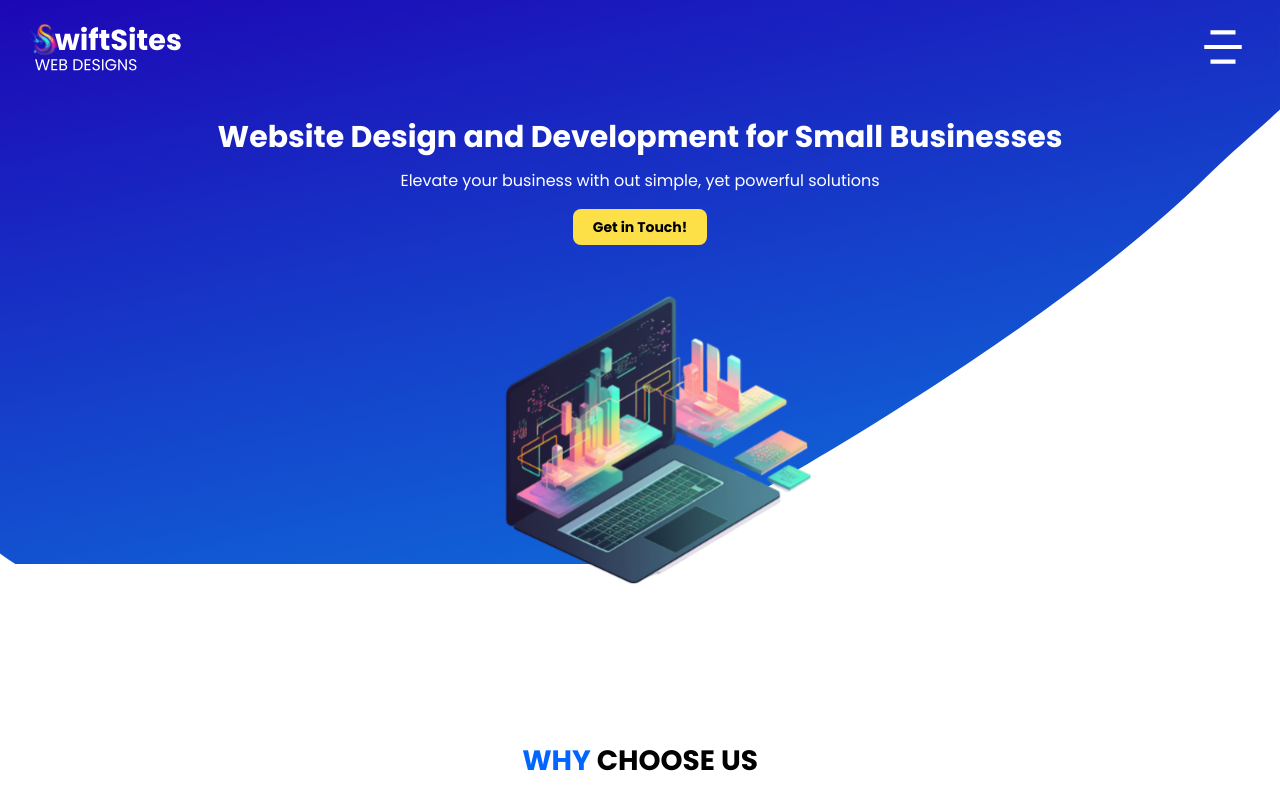
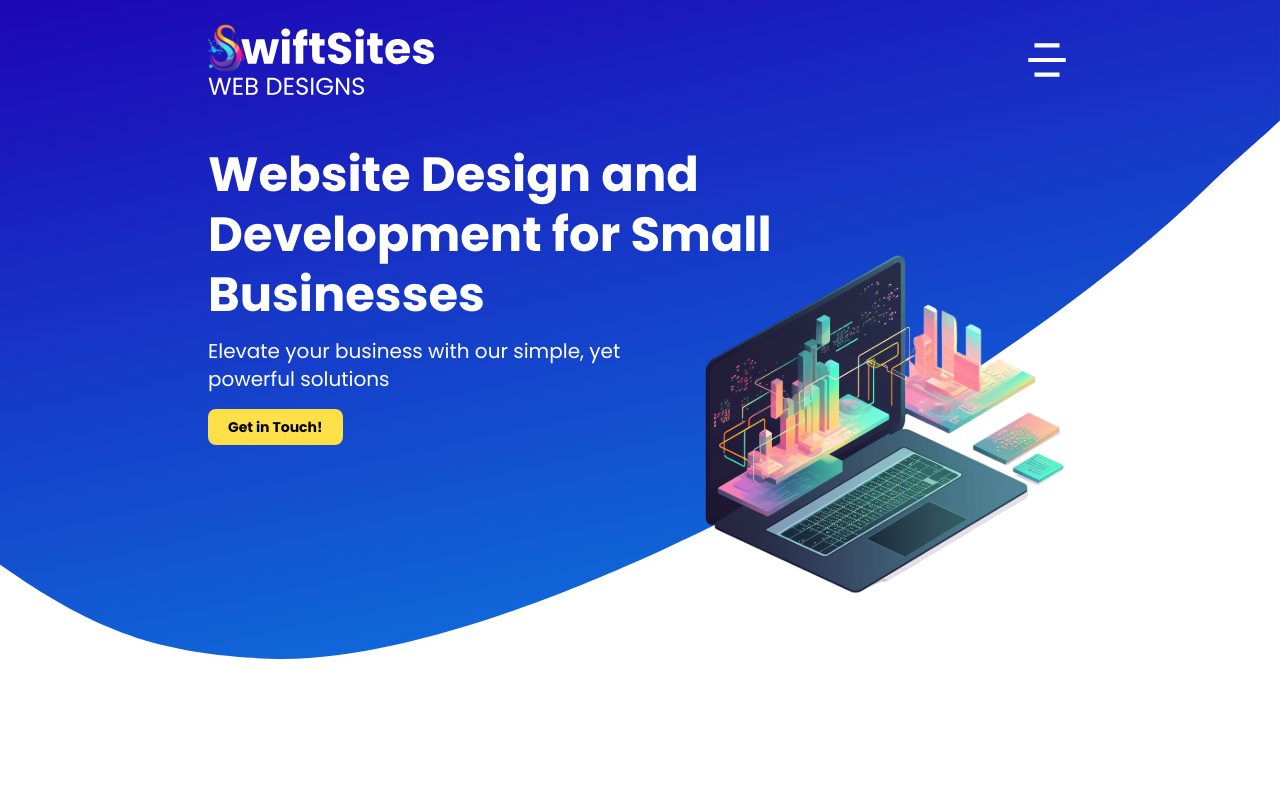
Before and after one commit to lukereed1/swift-sites, a React (Vite) app: page / in a window 1280 px wide. Shown: the top 792 px of the page. Built offline with nearby package versions, Linux system fonts and the light colour scheme.

Commit message:
Responsive for Hero

```diff
--- a/src/components/PrimaryButton.tsx
+++ b/src/components/PrimaryButton.tsx
@@ -4,7 +4,7 @@ interface Props {
 
 export default function PrimaryButton({ text }: Props) {
 	return (
-		<button className="w-auto px-5 py-2 rounded-lg font-bold text-black text-sm bg-yellow-300">
+		<button className="w-auto px-5 py-2 rounded-lg font-bold text-black text-sm bg-yellow-300 hover:bg-yellow-200">
 			{text}
 		</button>
 	);
--- a/src/layout/Header.tsx
+++ b/src/layout/Header.tsx
@@ -3,9 +3,15 @@ import MenuButton from "../components/MenuButton";
 
 export default function Header() {
 	return (
-		<header className="flex justify-between pt-4 pl-4 pr-8">
+		<header
+			className="flex justify-between pt-3 px-[40px] mx-auto
+			lg:max-w-[1024px] lg:px-[80px]">
 			<button>
-				<img className="w-[200px]" src={Logo} alt="swift sites logo" />
+				<img
+					className="w-[200px] lg:w-[280px]"
+					src={Logo}
+					alt="swift sites logo"
+				/>
 			</button>
 			<MenuButton />
 		</header>
--- a/src/pages/home/Hero.tsx
+++ b/src/pages/home/Hero.tsx
@@ -2,24 +2,42 @@ import Background from "../../assets/background.svg";
 import PrimaryButton from "../../components/PrimaryButton";
 import Laptop from "../../assets/laptop-hero.svg";
 
-export default function HomePage() {
+export default function Hero() {
 	return (
 		<section
-			className="w-full h-[575px] mt-[-90px] px-[40px] bg-no-repeat bg-cover"
+			className="flex justify-center w-full h-[575px] mt-[-90px] bg-no-repeat bg-cover
+			lg:mt-[-108px] lg:h-[700px]"
 			style={{
 				backgroundImage: `url(${Background})`,
 			}}>
-			<div className="flex flex-col items-center pt-32 text-center text-white">
-				<h1 className="text-[30px] font-bold leading-10">
-					Website Design and Development for Small Businesses
-				</h1>
-				<h2 className="mt-3">
-					Elevate your business with out simple, yet powerful solutions
-				</h2>
-				<div className="mt-4">
-					<PrimaryButton text={"Get in Touch!"} />
+			<div
+				className="flex flex-col mt-[120px] px-[40px] text-center text-white
+				lg:text-left lg:mt-[145px] lg:px-[80px] lg:w-[1024px]">
+				<div className="flex flex-col">
+					<h1
+						className="text-[30px] font-bold leading-10
+						lg:text-[48px] lg:leading-[60px]">
+						Website Design and
+						<br className="hidden lg:flex" /> Development for Small
+						<br className="hidden lg:flex" /> Businesses
+					</h1>
+					<h2
+						className="mt-3
+						lg:text-xl">
+						Elevate your business with our simple, yet
+						<br className="hidden lg:flex" /> powerful solutions
+					</h2>
+					<div className="mt-4">
+						<PrimaryButton text={"Get in Touch!"} />
+					</div>
 				</div>
-				<img className="w-full max-w-[400px]" src={Laptop} alt="laptop" />
+
+				<img
+					className="w-full max-w-[400px]
+					lg:absolute lg:ml-[420px] lg:mt-[50px] lg:max-w-[470px]"
+					src={Laptop}
+					alt="laptop"
+				/>
 			</div>
 		</section>
 	);
```
Also changed, not shown: src/assets/logo.svg.
